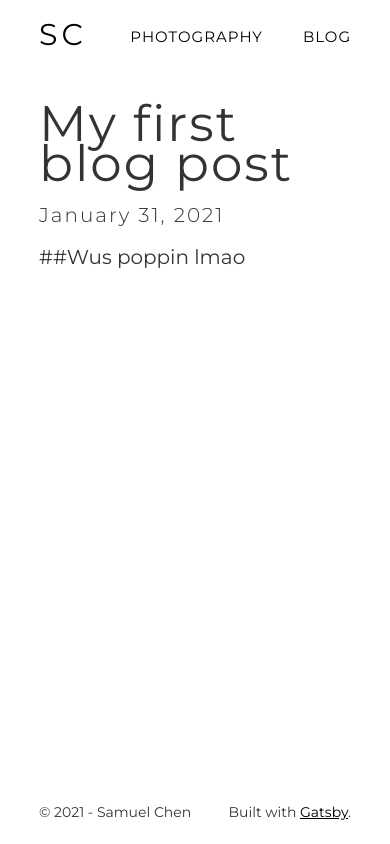
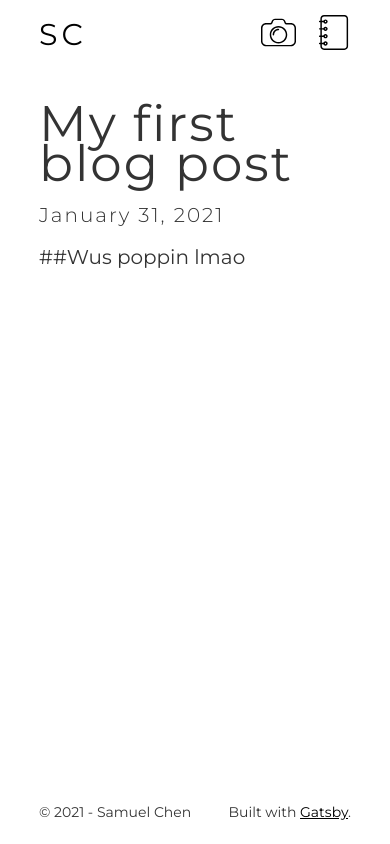
Before and after one commit to samuelfchen/samuelfchen, a Gatsby site: page /blog/my-first-post in a window 390 px wide. Built offline with nearby package versions, Linux system fonts and the light colour scheme; Gatsby itself is replaced by a stand-in of ours; some packages are replaced by stand-ins of ours.

Commit message:
added icon nav for mobile

```diff
--- a/gatsby-config.js
+++ b/gatsby-config.js
@@ -57,6 +57,6 @@ module.exports = {
     `gatsby-plugin-sharp`,
     `gatsby-plugin-catch-links`,
     `gatsby-plugin-mdx`,
-
+    'gatsby-plugin-svgr',
   ],
 }
--- a/package.json
+++ b/package.json
@@ -7,6 +7,7 @@
   "dependencies": {
     "@mdx-js/mdx": "^1.6.22",
     "@mdx-js/react": "^1.6.22",
+    "@svgr/webpack": "^5.5.0",
     "babel-plugin-styled-components": "^1.12.0",
     "browser-monads": "^1.0.0",
     "gatsby": "^2.26.1",
@@ -19,6 +20,7 @@
     "gatsby-plugin-sass": "^2.8.0",
     "gatsby-plugin-sharp": "^2.8.0",
     "gatsby-plugin-styled-components": "^3.9.0",
+    "gatsby-plugin-svgr": "^2.1.0",
     "gatsby-plugin-transition-link": "^1.20.5",
     "gatsby-plugin-typography": "^2.11.0",
     "gatsby-source-filesystem": "^2.5.0",
--- a/src/components/layout/Header.js
+++ b/src/components/layout/Header.js
@@ -4,6 +4,11 @@ import React, { useEffect, useState } from 'react';
 import HeaderWrapper from '../../styles/layout/HeaderStyles'
 
 import LogoSVG from '../../images/logos/SigniatureLogoSVG'
+
+
+import blogIconURL from '../../images/icons/header/blog.svg'
+import photoIconURL from '../../images/icons/header/photo.svg'
+
 
 const Header = () => {
   let [isScrolled, setIsScrolled] = useState(false);
@@ -32,11 +37,15 @@ const Header = () => {
       </div>
 
       <div className="navigation">
-        <nav>
+        <nav className='desktop'>
           <Link to="/photo" activeClassName="active">photography</Link>
           <Link to="/blog" activeClassName="active">blog</Link>
           {/* <Link to="/projects" activeClassName="active">projects</Link> */}
           {/* <Link to="/about" activeClassName="active">about</Link> */}
+        </nav>
+        <nav className='mobile'>
+          <Link to="/photo"><img src={photoIconURL} alt='photo'/></Link>
+          <Link to="/blog"><img src={blogIconURL} alt='blog'/></Link>
         </nav>
       </div>
     </HeaderWrapper>
--- a/src/styles/layout/HeaderStyles.js
+++ b/src/styles/layout/HeaderStyles.js
@@ -18,7 +18,6 @@ const HeaderWrapper = styled.header`
     // Shadow when scrolled
     box-shadow: ${props => (props.isScrolled ? '0px 0px 10px #4d4d4d' : 'none')};
 
-
     .logo {
         // background-color: pink;
         margin-left: 10vw;
@@ -30,9 +29,7 @@ const HeaderWrapper = styled.header`
         a {
             text-decoration: none;
             color: black;
-            // font-weight: 400;
             font-size: 1.5rem;
-            // text-align: center;
             letter-spacing: 0.2rem;
         }
         .active {
@@ -40,13 +37,15 @@ const HeaderWrapper = styled.header`
         }
     }
 
-    nav {
+    .navigation {
+        // margin-right: 10vw;
+        .desktop {
+            // background-color: pink;
             a {
                 // Fade in underline on hover
                 text-decoration: underline solid transparent;
                 text-underline-offset: 5px;
                 transition: text-decoration 0.5s ease;
-
 
                 letter-spacing: 1px;
                 margin: 0 20px;
@@ -66,6 +65,31 @@ const HeaderWrapper = styled.header`
                 text-decoration: underline;
             }
         }
+
+        .mobile {
+            a {
+                margin: 0 10px;
+                img {
+                    width: 35px;
+                    height: 35px;
+                }
+
+                &:last-child {
+                    margin-right: 10vw;
+                }
+            }
+            display: none;
+        }
+
+        @media only screen and (max-width: 600px) {
+            .mobile {
+                display: inline;
+            }
+            .desktop {
+                display: none;
+            }
+        }
+    }
 `
 
 export default HeaderWrapper;
```
Also changed, not shown: src/components/index/Hero.js (+8 -8 lines), src/images/icons/header/blog.svg (added), src/images/icons/header/photo.svg (added), 1 other file. Lines whose indentation alone changed are shown as unchanged.
